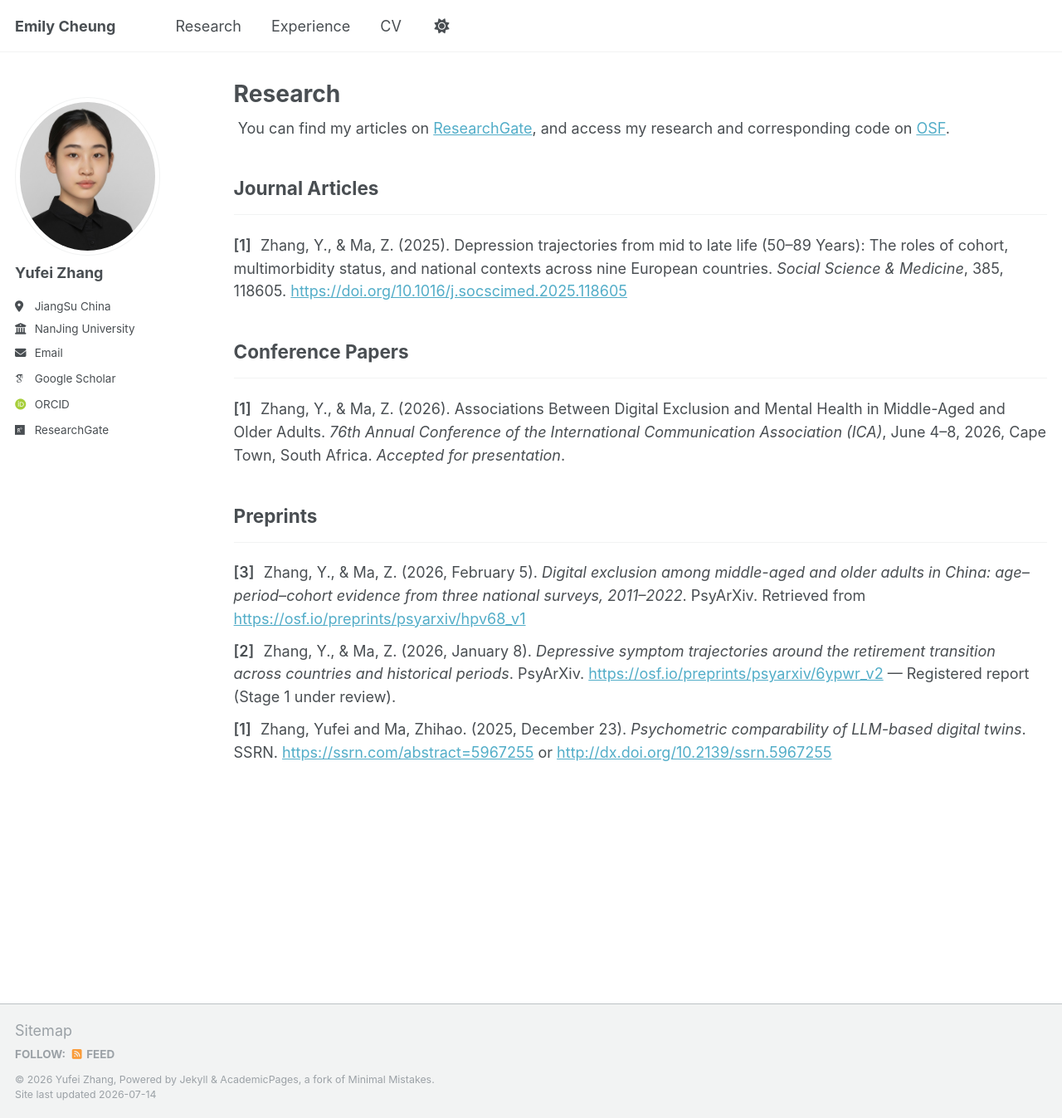
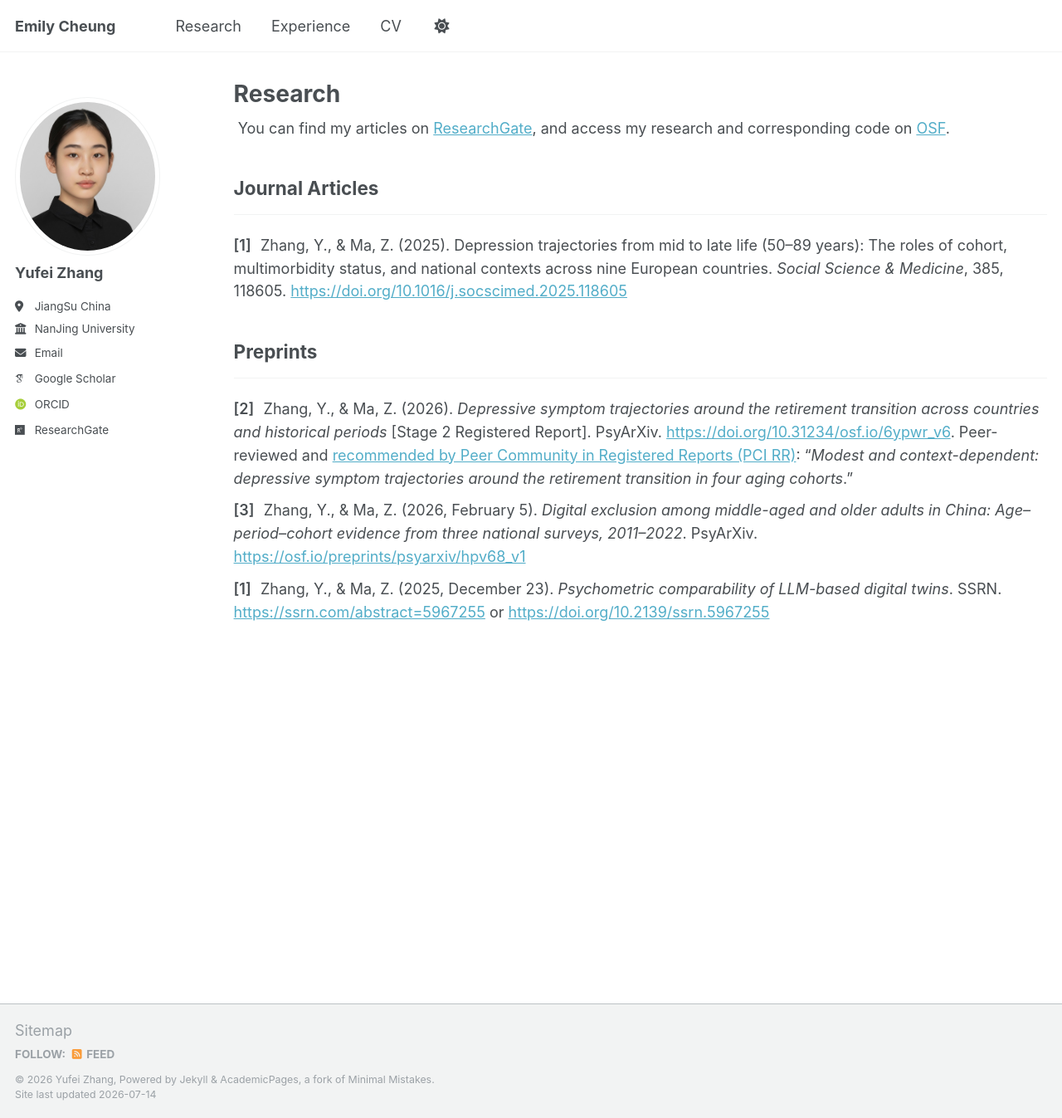
Before and after one commit to Emily-Cheung-1902/Emily-Cheung-1902.github.io, a Jekyll site: the page built from _pages/publications.html, in a window 1280 px wide and 1347 px high. Shown: the whole window at 83% size. Built offline with Jekyll 4.4.1, drawn with Linux system fonts in a browser that asks for light colours; some web fonts are replaced.

Commit message:
Revise publications section and update entries

```diff
--- a/_pages/publications.html
+++ b/_pages/publications.html
@@ -21,39 +21,33 @@ author_profile: true
 <div class="pub-section">
   <p class="pub-item">
     <span class="pub-num">[1]</span>
-    Zhang, Y., &amp; Ma, Z. (2025). Depression trajectories from mid to late life (50–89 Years): The roles of cohort, multimorbidity status, and national contexts across nine European countries. <em>Social Science &amp; Medicine</em>, 385, 118605.
+    Zhang, Y., &amp; Ma, Z. (2025). Depression trajectories from mid to late life (50–89 years): The roles of cohort, multimorbidity status, and national contexts across nine European countries. <em>Social Science &amp; Medicine</em>, 385, 118605.
     <a href="https://doi.org/10.1016/j.socscimed.2025.118605">https://doi.org/10.1016/j.socscimed.2025.118605</a>
-  </p>
-</div>
-
-<h2>Conference Papers</h2><hr />
-<div class="pub-section">
-  <p class="pub-item">
-    <span class="pub-num">[1]</span>
-    Zhang, Y., &amp; Ma, Z. (2026). Associations Between Digital Exclusion and Mental Health in Middle-Aged and Older Adults. <em>76th Annual Conference of the International Communication Association (ICA)</em>, June 4–8, 2026, Cape Town, South Africa. <em>Accepted for presentation</em>.
   </p>
 </div>
 
 <h2>Preprints</h2><hr />
 <div class="pub-section">
   <p class="pub-item">
+    <span class="pub-num">[2]</span>
+    Zhang, Y., &amp; Ma, Z. (2026). <em>Depressive symptom trajectories around the retirement transition across countries and historical periods</em> [Stage 2 Registered Report]. PsyArXiv.
+    <a href="https://doi.org/10.31234/osf.io/6ypwr_v6">https://doi.org/10.31234/osf.io/6ypwr_v6</a>.
+    Peer-reviewed and
+    <a href="https://rr.peercommunityin.org/articles/rec?id=2566">recommended by Peer Community in Registered Reports (PCI RR)</a>:
+    “<em>Modest and context-dependent: depressive symptom trajectories around the retirement transition in four aging cohorts</em>.”
+  </p>
+
+  <p class="pub-item">
     <span class="pub-num">[3]</span>
-    Zhang, Y., &amp; Ma, Z. (2026, February 5). <em>Digital exclusion among middle-aged and older adults in China: age–period–cohort evidence from three national surveys, 2011–2022</em>. PsyArXiv. Retrieved from
+    Zhang, Y., &amp; Ma, Z. (2026, February 5). <em>Digital exclusion among middle-aged and older adults in China: Age–period–cohort evidence from three national surveys, 2011–2022</em>. PsyArXiv.
     <a href="https://osf.io/preprints/psyarxiv/hpv68_v1">https://osf.io/preprints/psyarxiv/hpv68_v1</a>
   </p>
 
   <p class="pub-item">
-    <span class="pub-num">[2]</span>
-    Zhang, Y., &amp; Ma, Z. (2026, January 8). <em>Depressive symptom trajectories around the retirement transition across countries and historical periods</em>. PsyArXiv.
-    <a href="https://osf.io/preprints/psyarxiv/6ypwr_v2">https://osf.io/preprints/psyarxiv/6ypwr_v2</a>
-    — Registered report (Stage 1 under review).
-  </p>
-
-  <p class="pub-item">
     <span class="pub-num">[1]</span>
-    Zhang, Yufei and Ma, Zhihao. (2025, December 23). <em>Psychometric comparability of LLM-based digital twins</em>. SSRN.
+    Zhang, Y., &amp; Ma, Z. (2025, December 23). <em>Psychometric comparability of LLM-based digital twins</em>. SSRN.
     <a href="https://ssrn.com/abstract=5967255">https://ssrn.com/abstract=5967255</a>
     or
-    <a href="http://dx.doi.org/10.2139/ssrn.5967255">http://dx.doi.org/10.2139/ssrn.5967255</a>
+    <a href="https://doi.org/10.2139/ssrn.5967255">https://doi.org/10.2139/ssrn.5967255</a>
   </p>
 </div>
```
